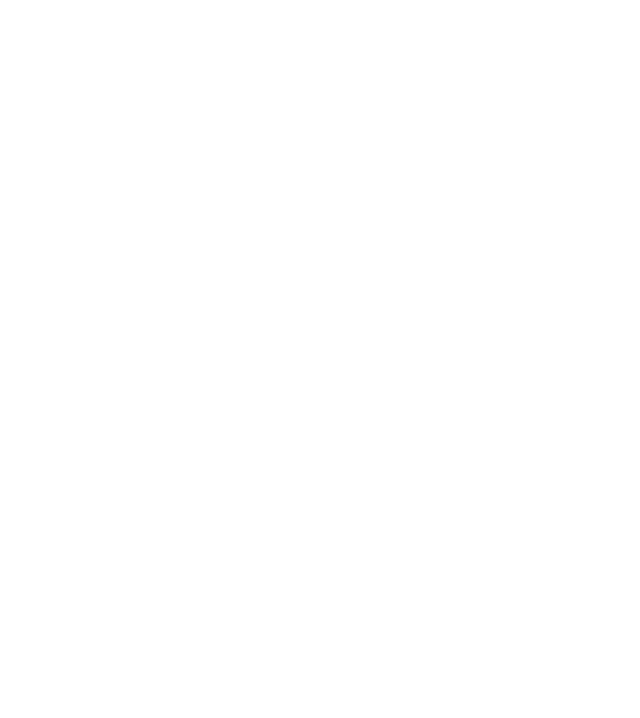
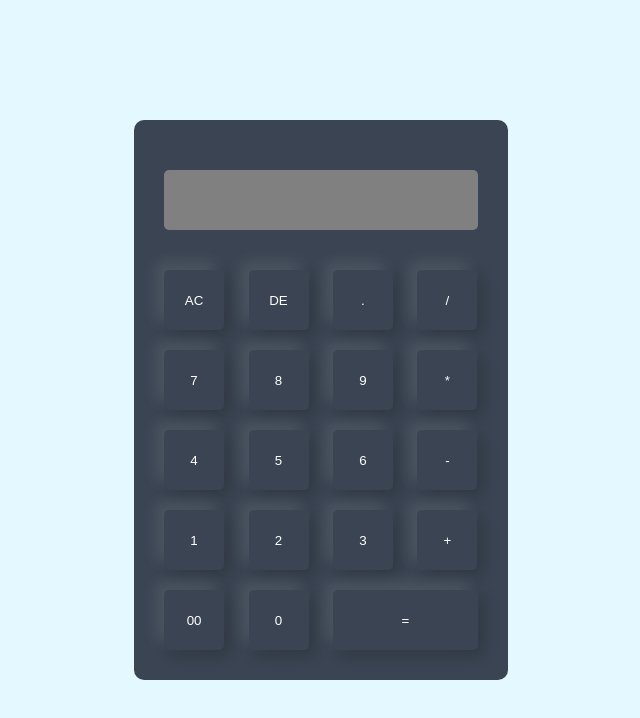
Before and after one commit to arifur-rahaman/js-calculator, a plain HTML site: page index.html in a window 1280 px wide. Shown: the whole page, without its empty margins (319-959 px from the left). Drawn offline with Linux system fonts and the light colour scheme.

Commit message:
design completed

```diff
--- a/index.html
+++ b/index.html
@@ -11,6 +11,50 @@
     <link rel="stylesheet" href="style.css" />
   </head>
   <body>
+    <div class="container center">
+      <div class="calculator">
+        <form>
+          <!-- calculator display -->
+          <div class="display">
+            <input type="text" name="display" />
+          </div>
+          <!-- first row -->
+          <div>
+            <input type="button" value="AC" />
+            <input type="button" value="DE" />
+            <input type="button" value="." />
+            <input type="button" value="/" />
+          </div>
+          <!-- 2nd row -->
+          <div>
+            <input type="button" value="7" />
+            <input type="button" value="8" />
+            <input type="button" value="9" />
+            <input type="button" value="*" />
+          </div>
+          <!-- 3rd row -->
+          <div>
+            <input type="button" value="4" />
+            <input type="button" value="5" />
+            <input type="button" value="6" />
+            <input type="button" value="-" />
+          </div>
+          <!-- 4th row -->
+          <div>
+            <input type="button" value="1" />
+            <input type="button" value="2" />
+            <input type="button" value="3" />
+            <input type="button" value="+" />
+          </div>
+          <!-- 5th row -->
+          <div>
+            <input type="button" value="00" />
+            <input type="button" value="0" />
+            <input class="equal" type="button" value="=" />
+          </div>
+        </form>
+      </div>
+    </div>
     <script src="/app.js"></script>
   </body>
 </html>
--- a/style.css
+++ b/style.css
@@ -0,0 +1,58 @@
+* {
+  box-sizing: border-box;
+  margin: 0;
+  padding: 0;
+  font-family: "Poppins", sans-serif;
+}
+
+.center {
+  display: flex;
+  align-items: center;
+  justify-content: center;
+}
+
+.container {
+  width: 100%;
+  height: 100vh;
+  background: #e3f9ff;
+}
+
+.calculator {
+  background: #3a4452;
+  padding: 20px;
+  border-radius: 10px;
+}
+
+.calculator form input {
+  border: 0;
+  outline: 0;
+  width: 60px;
+  height: 60px;
+  margin: 10px;
+  /* two color box shadow */
+  box-shadow: -8px -8px 15px rgba(255, 255, 255, 0.1),
+    5px 5px 15px rgba(0, 0, 0, 0.2);
+  background: transparent;
+  color: #fff;
+  cursor: pointer;
+  border-radius: 5px;
+}
+
+.display {
+  display: flex;
+  justify-content: flex-end;
+  margin: 20px 0;
+}
+
+form .display input {
+  text-align: left;
+  box-shadow: none;
+  /* flex: 1 gives an element a share of
+  the available space in a flex container. */
+  flex: 1;
+  background-color: grey;
+}
+
+form input.equal {
+  width: 145px;
+}
```
